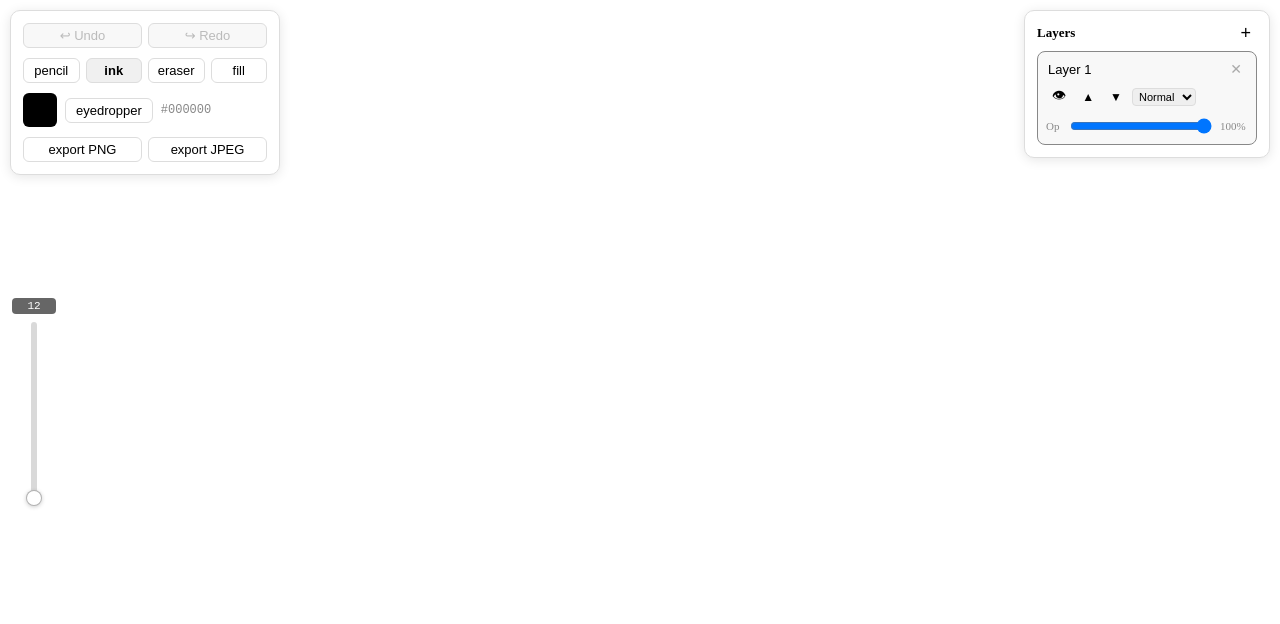
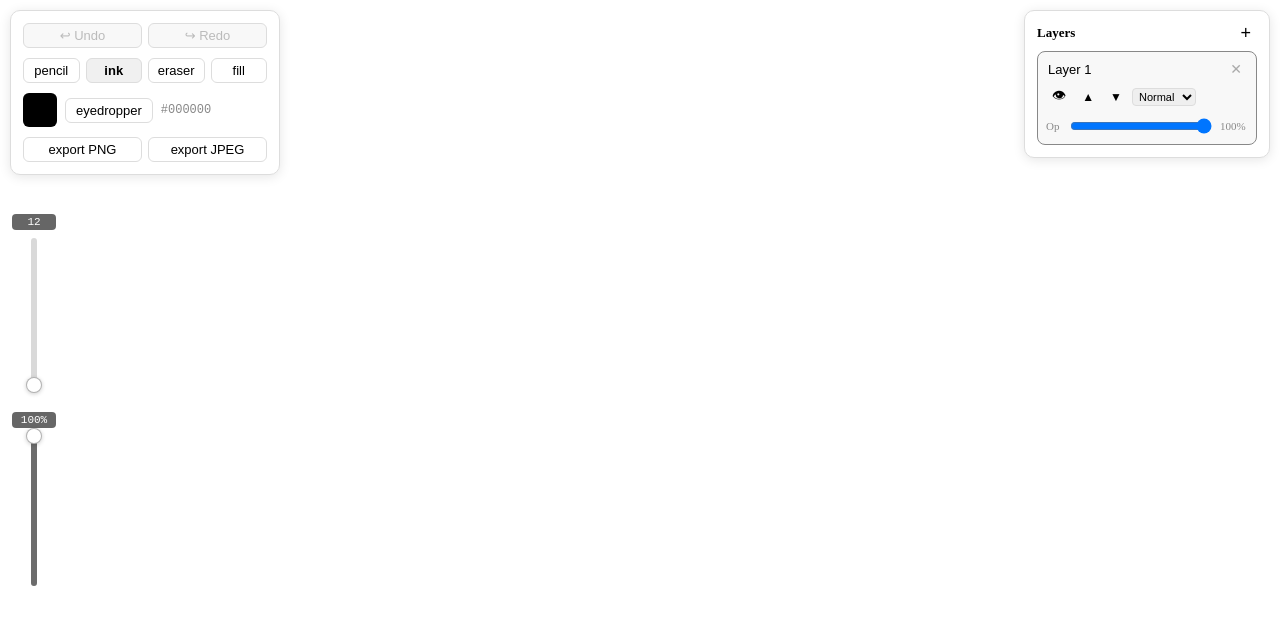
Before and after one commit to SergioSRcode/GitCreative-Frontend, a React (Vite) app: page / in a window 1280 px wide. Shown: the top 624 px of the page. Built offline with nearby package versions, Linux system fonts and the light colour scheme.

Commit message:
implemented opacity slider for brushes

```diff
--- a/src/components/Canvas.tsx
+++ b/src/components/Canvas.tsx
@@ -14,7 +14,7 @@ import { useHistory } from '../hooks/useHistory';
 import { ColorPicker } from './ColorPicker';
 import { RecentColors } from './RecentColors';
 import { LayerPanel } from './LayerPanel';
-import { SizeBar } from './SizeBar';
+import { VerticalBar } from './VerticalBar';
 import { BrushPreview } from './BrushPreview';
 import { floodFill } from '../utils/fill';
 
@@ -38,6 +38,7 @@ export function Canvas() {
   const [canvasPixelSize, setCanvasPixelSize] = useState({ width: 0, height: 0 });
   const [tool, setTool] = useState<Tool>('ink');
   const [fillTolerance, setFillTolerance] = useState(32);  // range is 0-255
+  const [brushOpacity, setBrushOpacity] = useState(1.0);
 
 
   const {
@@ -54,7 +55,7 @@ export function Canvas() {
     : {
       type:    tool,
       size:    brushSize,
-      opacity: 1.0,
+      opacity: brushOpacity,
       color:   [rgb.r, rgb.g, rgb.b],
     };
 
@@ -467,12 +468,37 @@ export function Canvas() {
           ))}
         </div>
       </div>
-      {/* Size bar — left edge, vertically centred */}
-      <SizeBar
-        size={brushSize}
-        onChange={setBrushSize}
-        onInteracting={setSizeBarActive}
-      />
+      <div style={{
+        position: 'absolute',
+        left: 12,
+        top: '50%',
+        transform: 'translateY(-50%)',
+        zIndex: 10,
+        display: 'flex',
+        flexDirection: 'column',
+        gap: 24,
+      }}>
+        {/* Brush size bar — upper half of the left edge */}
+        <VerticalBar
+          value={brushSize}
+          min={1}
+          max={500}
+          onChange={setBrushSize}
+          onInteracting={setSizeBarActive}
+          formatLabel={v => String(v)}
+        />
+
+        {/* Brush opacity bar — lower half of the left edge */}
+        <VerticalBar
+          value={brushOpacity}
+          min={0}
+          max={1}
+          step={0.01}
+          onChange={setBrushOpacity}
+          formatLabel={v => `${Math.round(v * 100)}%`}
+        />
+      </div>
+
 
       {/* Brush size preview — centred on canvas, visible while interacting */}
       <BrushPreview
--- a/src/components/SizeBar.tsx
+++ /dev/null
@@ -1,131 +0,0 @@
-import { useRef } from "react";
-
-type Props = {
-  size: number,
-  min?: number,
-  max?: number,
-  onChange: (size: number) => void,
-  onInteracting: (active: boolean) => void,
-};
-
-export function SizeBar({ size, min = 1, max = 500, onChange, onInteracting }: Props) {
-  const barRef = useRef<HTMLDivElement>(null);
-  const isDragging = useRef(false);
-
-  // converts a clientY pos to a size value
-  // top of bar = max size, bottom = min size, middle = default
-  function clientYToSize(clientY: number): number {
-    const bar = barRef.current!;
-    const rect = bar.getBoundingClientRect();
-    const top = Math.max(0, Math.min(1, (clientY - rect.top) / rect.height));
-    // inverts top, so top = max, bottom = min
-    const inverted = 1 - top;
-    return Math.round(min + inverted * (max - min));
-  }
-
-  function handlePointerDown(e: React.PointerEvent<HTMLDivElement>) {
-    barRef.current!.setPointerCapture(e.pointerId);
-    isDragging.current = true;
-    onInteracting(true);
-    onChange(clientYToSize(e.clientY));
-  }
-
-  function handlePointerMove(e: React.PointerEvent<HTMLDivElement>) {
-    if (!isDragging.current) return;
-    onChange(clientYToSize(e.clientY));
-  }
-
-  function handlePointerUp(e: React.PointerEvent<HTMLDivElement>) {
-    if (!isDragging.current) return;
-    isDragging.current = false;
-    onChange(clientYToSize(e.clientY));
-    onInteracting(false);
-  }
-
-  // Thumb position => percentage from top of bar
-  const thumbPct = 100 - ((size - min) / (max - min)) * 100;
-
-  return (
-    <div style={{
-      position: 'absolute',
-      left: 12,
-      top: '50%',
-      transform: 'translateY(-50%)',
-      zIndex: 10,
-      display: 'flex',
-      flexDirection: 'column',
-      alignItems: 'center',
-      gap: 8,
-      userSelect: 'none',
-    }}>
-      {/* Size label above bar */}
-      <div style={{
-        background: 'rgba(0,0,0,0.6)',
-        color: 'white',
-        fontSize: 11,
-        borderRadius: 4,
-        padding: '2px 6px',
-        fontFamily: 'monospace',
-        minWidth: 32,
-        textAlign: 'center',
-      }}>
-        {size}
-      </div>
-
-      {/* The bar track — wider hit area via width, visual track stays narrow */}
-      <div
-        ref={barRef}
-        onPointerDown={handlePointerDown}
-        onPointerMove={handlePointerMove}
-        onPointerUp={handlePointerUp}
-        onPointerLeave={handlePointerUp}
-        style={{
-          width: 28,
-          height: 180,
-          borderRadius: 3,
-          position: 'relative',
-          cursor: 'ns-resize',
-          display: 'flex',
-          justifyContent: 'center',
-        }}
-      >
-        {/* Visual track */}
-        <div style={{
-          width: 6,
-          height: '100%',
-          background: 'rgba(0,0,0,0.15)',
-          borderRadius: 3,
-          position: 'relative',
-          backdropFilter: 'blur(4px)',
-        }}>
-          {/* Filled portion */}
-          <div style={{
-            position: 'absolute',
-            bottom: 0,
-            left: 0,
-            right: 0,
-            height: `${100 - thumbPct}%`,
-            background: 'rgba(0,0,0,0.5)',
-            borderRadius: 3,
-            transition: 'height 0.05s',
-          }} />
-
-          {/* Thumb */}
-          <div style={{
-            position: 'absolute',
-            left: '50%',
-            top: `${thumbPct}%`,
-            transform: 'translate(-50%, -50%)',
-            width: 14,
-            height: 14,
-            borderRadius: '50%',
-            background: 'white',
-            border: '1px solid rgba(0,0,0,0.3)',
-            boxShadow: '0 1px 4px rgba(0,0,0,0.2)',
-            pointerEvents: 'none',
-          }} />
-        </div>
-      </div>
-    </div>
-  );
-}
--- a/src/components/verticalBar.tsx
+++ b/src/components/verticalBar.tsx
@@ -1,23 +1,23 @@
-import { useRef } from 'react';
+import { useRef } from 'react'
 
 type Props = {
-  value: number;
-  min: number;
-  max: number;
-  step?: number;
-  onChange: (value: number) => void;
-  onInteracting?: (active: boolean) => void;
-  formatLabel?: (value: number) => string;
-  left: number;  // horizontal position — lets us place multiple bars side by side
-}
+  value: number,
+  min: number,
+  max: number,
+  step?: number,
+  onChange: (value: number) => void,
+  onInteracting?: (active: boolean) => void,
+  formatLabel?: (value: number) => string,
+  height?: number,
+};
 
 export function VerticalBar({
   value, min, max, step = 1,
   onChange, onInteracting,
   formatLabel = v => String(v),
-  left,
+  height = 150,
 }: Props) {
-  const barRef = useRef<HTMLDivElement>(null);
+  const barRef     = useRef<HTMLDivElement>(null);
   const isDragging = useRef(false);
 
   function clientYToValue(clientY: number): number {
@@ -26,7 +26,6 @@ export function VerticalBar({
     const t    = Math.max(0, Math.min(1, (clientY - rect.top) / rect.height));
     const inverted = 1 - t;
     const raw = min + inverted * (max - min);
-    // Snap to step
     return Math.round(raw / step) * step;
   }
 
@@ -53,18 +52,12 @@ export function VerticalBar({
 
   return (
     <div style={{
-      position: 'absolute',
-      left,
-      top: '50%',
-      transform: 'translateY(-50%)',
-      zIndex: 10,
       display: 'flex',
       flexDirection: 'column',
       alignItems: 'center',
       gap: 8,
       userSelect: 'none',
     }}>
-      {/* Value label above bar */}
       <div style={{
         background: 'rgba(0,0,0,0.6)',
         color: 'white',
@@ -78,7 +71,6 @@ export function VerticalBar({
         {formatLabel(value)}
       </div>
 
-      {/* The bar track — wider hit area, narrow visual track inside */}
       <div
         ref={barRef}
         onPointerDown={handlePointerDown}
@@ -87,7 +79,7 @@ export function VerticalBar({
         onPointerLeave={handlePointerUp}
         style={{
           width: 28,
-          height: 180,
+          height,
           borderRadius: 3,
           position: 'relative',
           cursor: 'ns-resize',
@@ -103,7 +95,6 @@ export function VerticalBar({
           position: 'relative',
           backdropFilter: 'blur(4px)',
         }}>
-          {/* Filled portion */}
           <div style={{
             position: 'absolute',
             bottom: 0,
@@ -115,7 +106,6 @@ export function VerticalBar({
             transition: 'height 0.05s',
           }} />
 
-          {/* Thumb */}
           <div style={{
             position: 'absolute',
             left: '50%',
@@ -132,5 +122,5 @@ export function VerticalBar({
         </div>
       </div>
     </div>
-  )
+  );
 }
```
